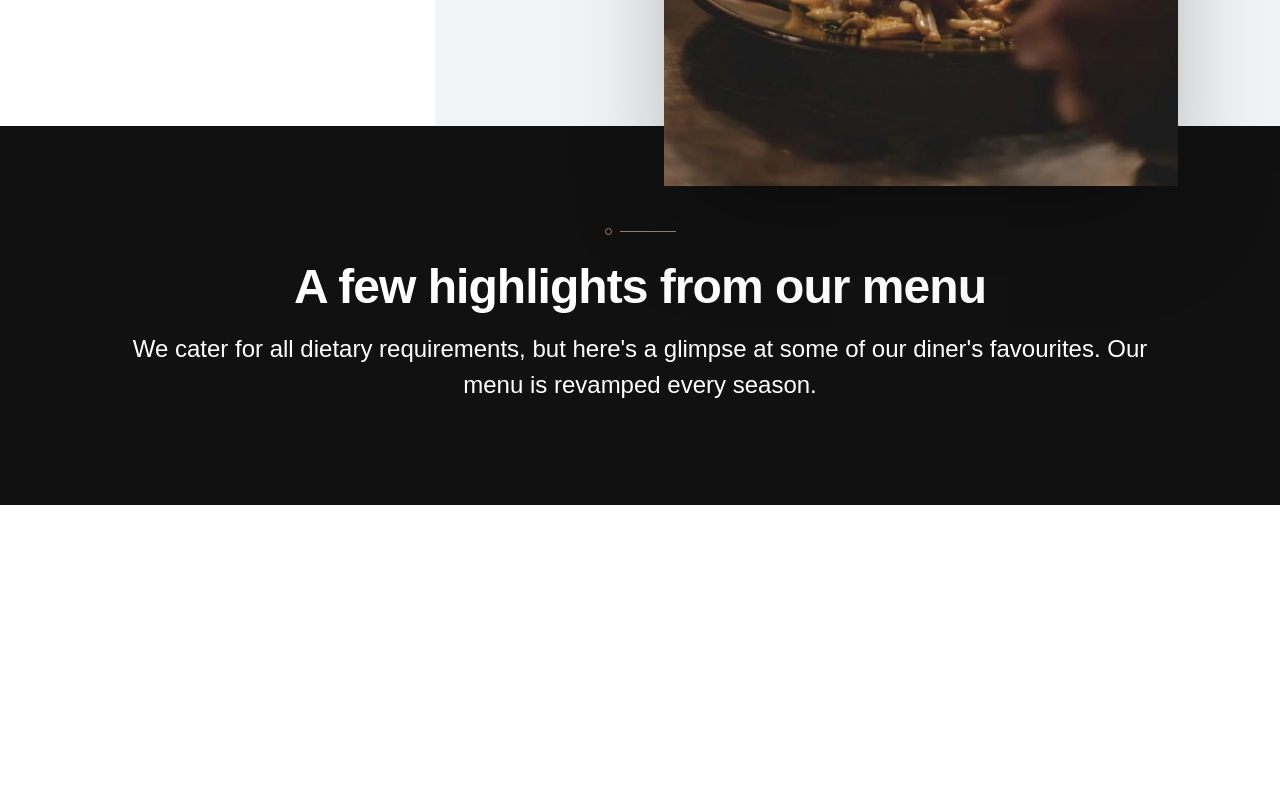
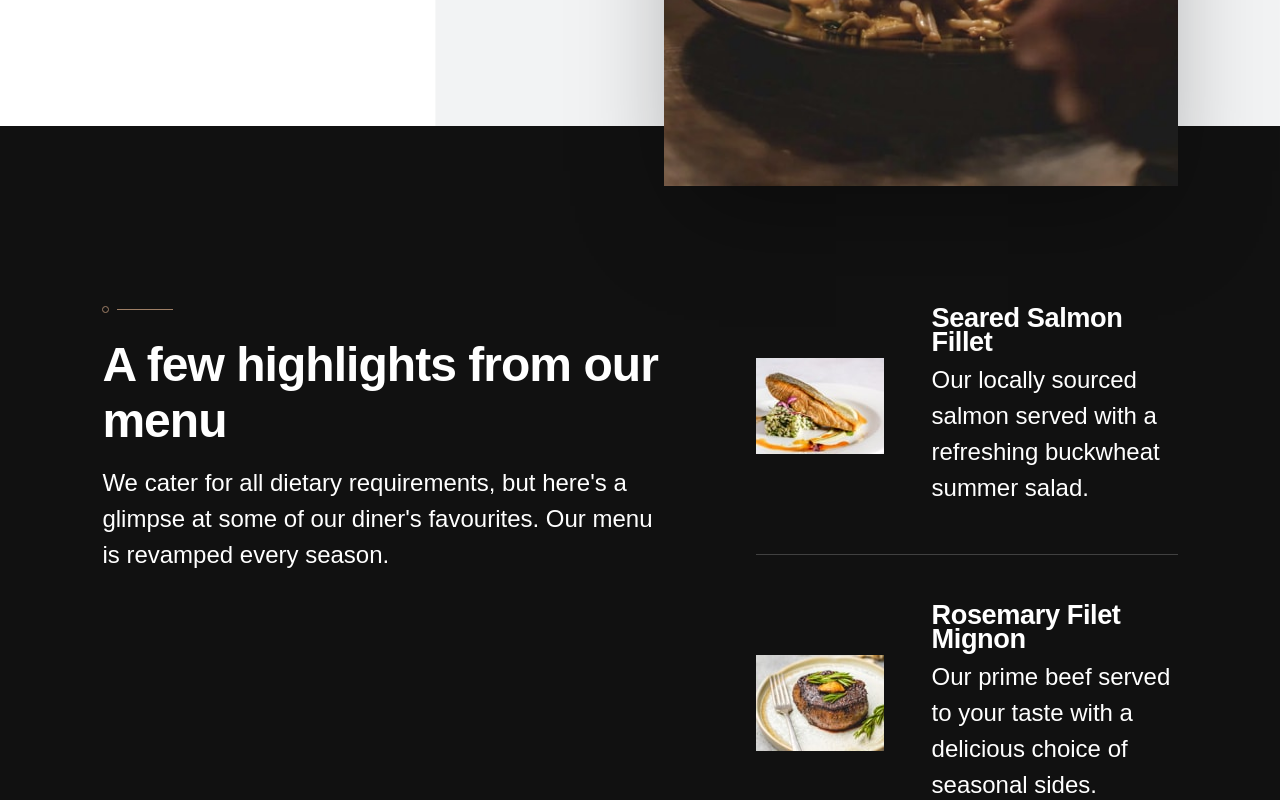
Before and after one commit to anet-eny/dine-restaurant-website, a React (Vite) app: page / in a window 1280 px wide. Shown: the part 2040-2840 px from the top of the page. Before the commit the page ends 2545 px from the top, so only its background shows below. Built offline with nearby package versions, Linux system fonts and the light colour scheme.

Commit message:
feat: create and style HighlightCard

```diff
--- /dev/null
+++ b/src/components/HighlightCard.jsx
@@ -0,0 +1,28 @@
+export default function HighlightCard({ name, description, image }) {
+  return (
+    <article className="flex flex-col md:flex-row items-center gap-6 md:gap-12 border-b border-white/20 pb-10 md:pb-12 last:border-b-0">
+      <div className="shrink-0">
+        <picture>
+          <source
+            media="(min-width: 64rem)"
+            srcSet={`${image.desktop} 1x, ${image.desktop2x} 2x`}
+          />
+          <source
+            media="(min-width: 48rem)"
+            srcSet={`${image.tablet} 1x, ${image.tablet2x} 2x`}
+          />
+          <img
+            src={image.mobile}
+            srcSet={`${image.mobile} 1x, ${image.mobile2x} 2x`}
+            alt=""
+            className="w-full object-cover"
+          />
+        </picture>
+      </div>
+      <div className="flex-1 text-center md:text-left">
+        <h3 className="heading-m mb-2">{name}</h3>
+        <p className="body-text">{description}</p>
+      </div>
+    </article>
+  );
+}
--- a/src/components/HighlightsSection.jsx
+++ b/src/components/HighlightsSection.jsx
@@ -1,22 +1,28 @@
+import HighlightCard from "./HighlightCard";
 import patternDivide from "../assets/patterns/pattern-divide.svg";
 import { PADDING } from "../utils/constants";
 
 export default function HighlightsSection({ title, description, items }) {
   return (
     <section
-      className="relative z-5 flex flex-col bg-cod-gray text-white lg:-mt-15"
+      className="relative z-5 flex flex-col lg:flex-row lg:gap-20 bg-cod-gray text-white lg:-mt-15 lg:pt-45!"
       style={{ padding: PADDING }}
     >
-      <div className="text-center px-10 md:px-20 lg:px-0">
+      <div className="text-center lg:text-left md:px-20 lg:px-0 mb-16">
         <img
           src={patternDivide}
           alt=""
           aria-hidden="true"
-          className="mx-auto mb-6"
+          className="mx-auto lg:mx-0 mb-6"
         />
         <h2 className="heading-l mb-4">{title}</h2>
         <p className="body-text">{description}</p>
       </div>
+      <div className="space-y-8 md:space-y-12">
+        {items.map((item) => (
+          <HighlightCard key={item.id} {...item} />
+        ))}
+      </div>
     </section>
   );
 }
```
